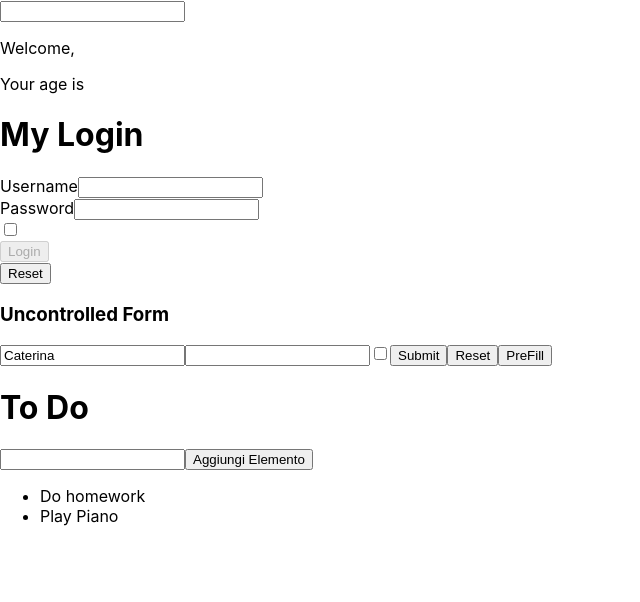
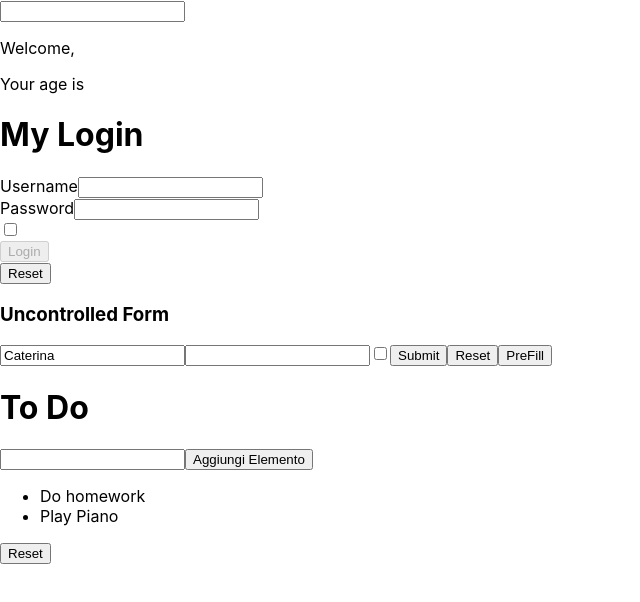
Before and after one commit to Katilina88/DevelhopeReact, a React (Create React App) app in the folder my-app/: page / in a window 1280 px wide. Shown: the top 602 px of the page, without its empty margins (0-640 px from the left). Built offline with nearby package versions, Linux system fonts and the light colour scheme.

Commit message:
Aggiunto esercizio list-05

```diff
--- a/my-app/src/components/TodoList.js
+++ b/my-app/src/components/TodoList.js
@@ -19,6 +19,12 @@ class TodoList extends React.Component {
     this._input.current.value = '';
   };
 
+  handleResetState = () => {
+    this.setState({
+        items: []
+    })
+}
+
   render() {
     return (
       <div>
@@ -30,6 +36,7 @@ class TodoList extends React.Component {
             <li key={index}>{item}</li>
           ))}
         </ul>
+        <button onClick={this.handleResetState}>Reset</button>
       </div>
     );
   }
```
